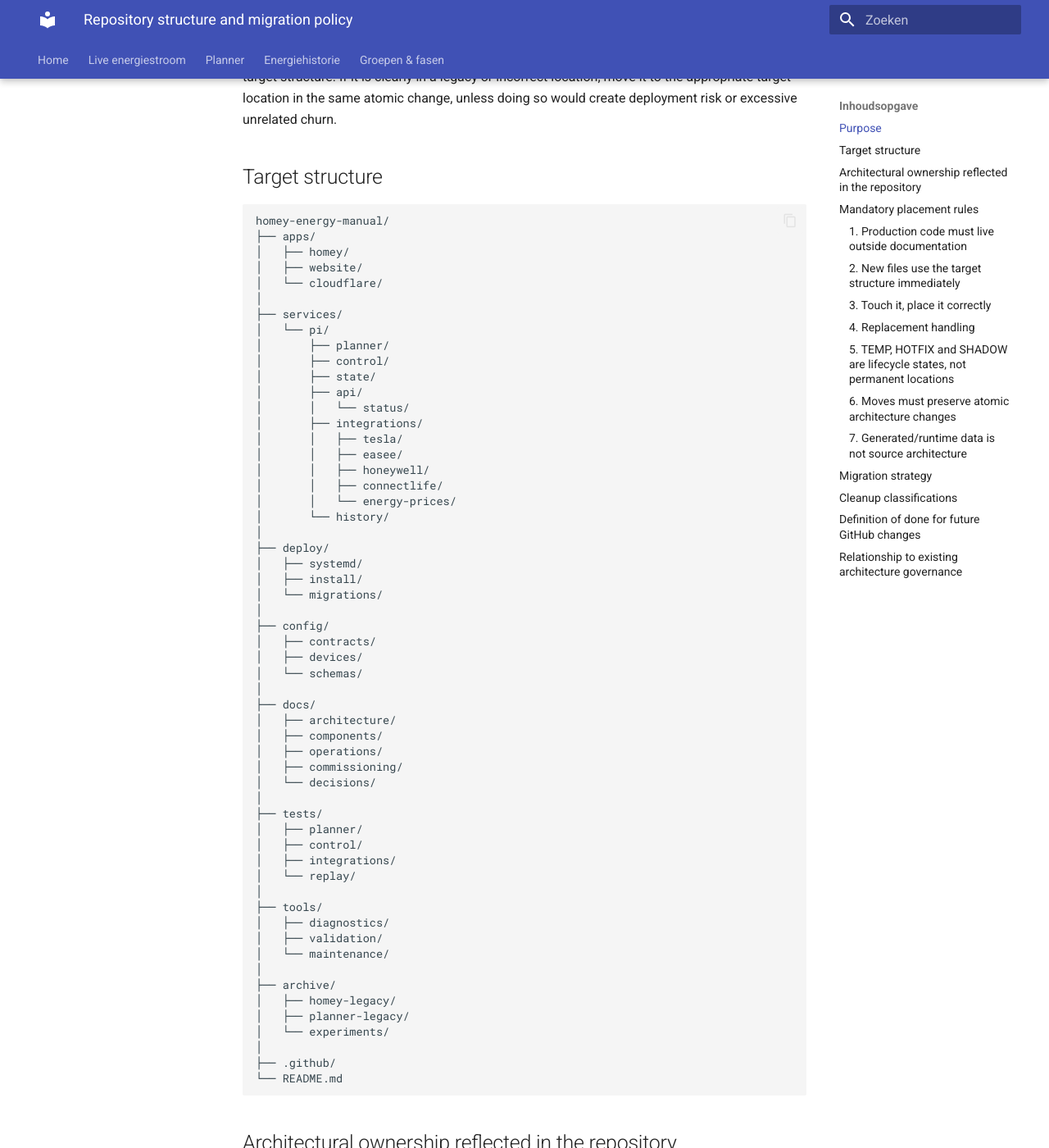
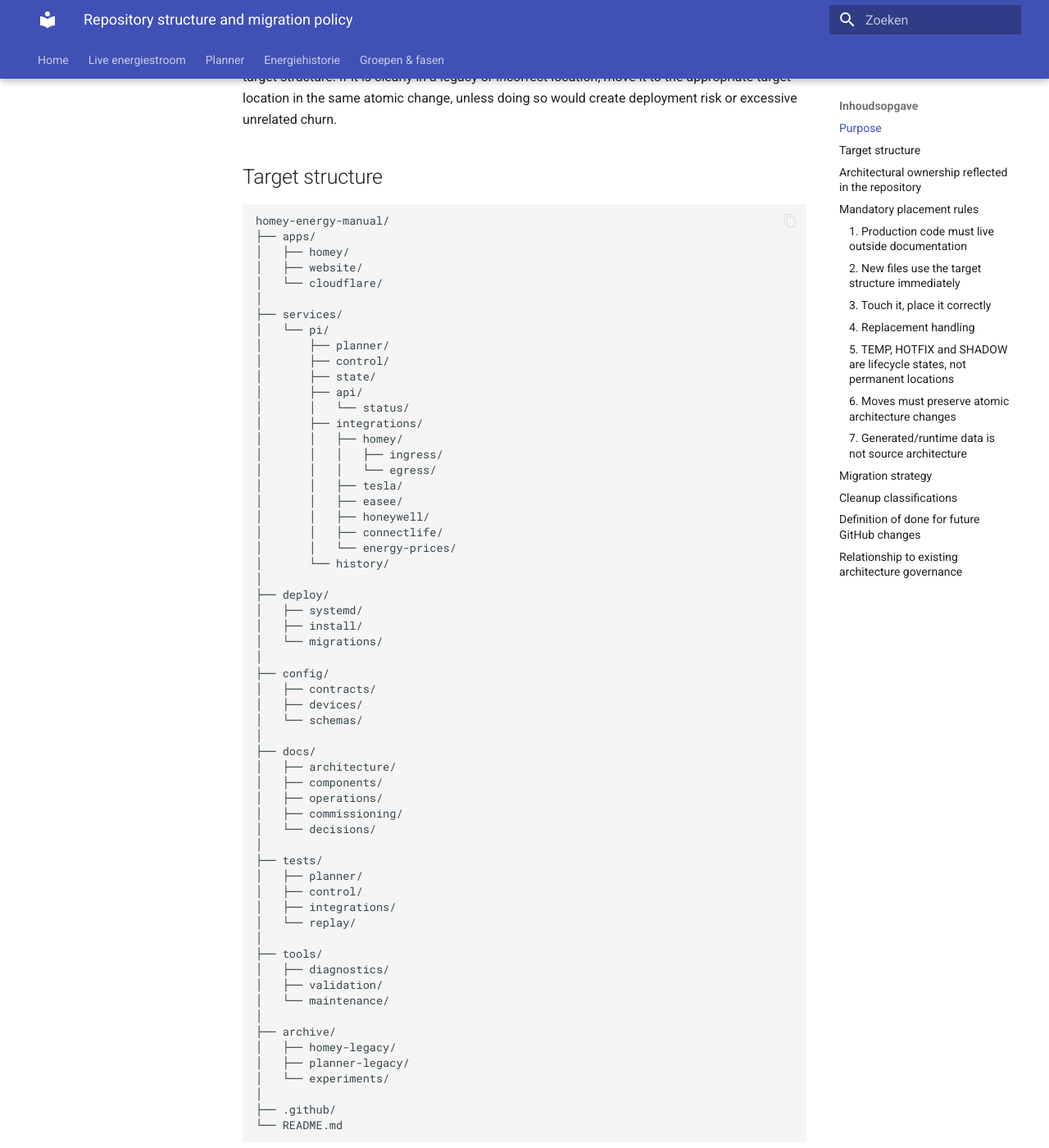
Before and after one commit to OnsKasteeltje/homey-energy-manual, an MkDocs documentation site: the page built from docs/architecture/repository-structure.md, in a window 1280 px wide and 1400 px high, scrolled down 610 px. Shown: the whole window at 82% size. Built offline with MkDocs 1.6.1 and Material for MkDocs 9.7.7, drawn with Linux system fonts in a browser that asks for light colours; some of the changed text lies outside the part shown.

Commit message:
docs: place Homey Pi boundary in integrations structure

```diff
--- a/docs/architecture/repository-structure.md
+++ b/docs/architecture/repository-structure.md
@@ -31,6 +31,9 @@
 │       ├── api/
 │       │   └── status/
 │       ├── integrations/
+│       │   ├── homey/
+│       │   │   ├── ingress/
+│       │   │   └── egress/
 │       │   ├── tesla/
 │       │   ├── easee/
 │       │   ├── honeywell/
@@ -81,6 +84,7 @@
 
 - **Homey** is the executor / edge-control layer.
 - **Pi** owns planning, orchestration, state processing and external integrations unless explicitly documented otherwise.
+- **Homey ↔ Pi integration** lives under `services/pi/integrations/homey/`: ingress describes the Homey-to-Pi state boundary, while egress owns Pi-to-Homey control publication. The HTTP endpoint itself remains under `services/pi/api/` because API transport and integration semantics are separate concerns.
 - **Pi API** exposes bounded machine interfaces such as health, state ingest and planner/control status without changing the underlying runtime ownership boundaries.
 - **Website** owns presentation and human-facing observability.
 - **docs/** contains architecture, component documentation, decisions, commissioning records and operational runbooks, not production runtime implementation.
```
